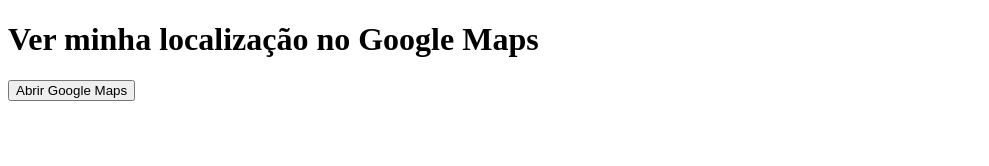
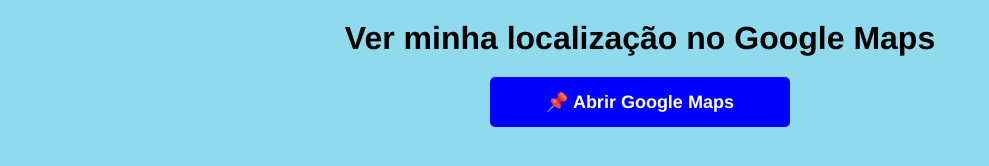
Before and after one commit to profRenatoOliveira1/geolocation-js, a plain HTML site: page index.html in a window 1280 px wide. Shown: the whole page, without its empty margins (0-989 px from the left). Drawn offline with Linux system fonts and the light colour scheme.

Commit message:
Adicionando CSS

```diff
--- /dev/null
+++ b/css/estilo.css
@@ -0,0 +1,34 @@
+* {
+    margin: 0;
+    padding: 0;
+    box-sizing: border-box;
+
+    font-family: 'Franklin Gothic Medium', 'Arial Narrow', Arial, sans-serif;
+}
+
+body {
+    background-color: #90DAEE;
+
+    display: flex;
+    flex-direction: column;
+    align-items: center;
+}
+
+h1 {
+    margin: 20px;
+    text-align: center;
+}
+
+button {
+    width: 300px;
+    height: 50px;
+
+    background-color: blue;
+    color: white;
+
+    font-size: 18px;
+    font-weight: bold;
+
+    border: none;
+    border-radius: 5px;
+}
--- a/index.html
+++ b/index.html
@@ -4,10 +4,11 @@
     <meta charset="UTF-8">
     <meta name="viewport" content="width=device-width, initial-scale=1.0">
     <title>Abrir Google Maps com Minha Localização</title>
+    <link rel="stylesheet" href="css/estilo.css">
 </head>
 <body>
     <h1>Ver minha localização no Google Maps</h1>
-    <button onclick="openGoogleMaps()">Abrir Google Maps</button>
+    <button onclick="openGoogleMaps()">📌 Abrir Google Maps</button>
 
     <script src="js/script.js"></script>
 </body>
```
